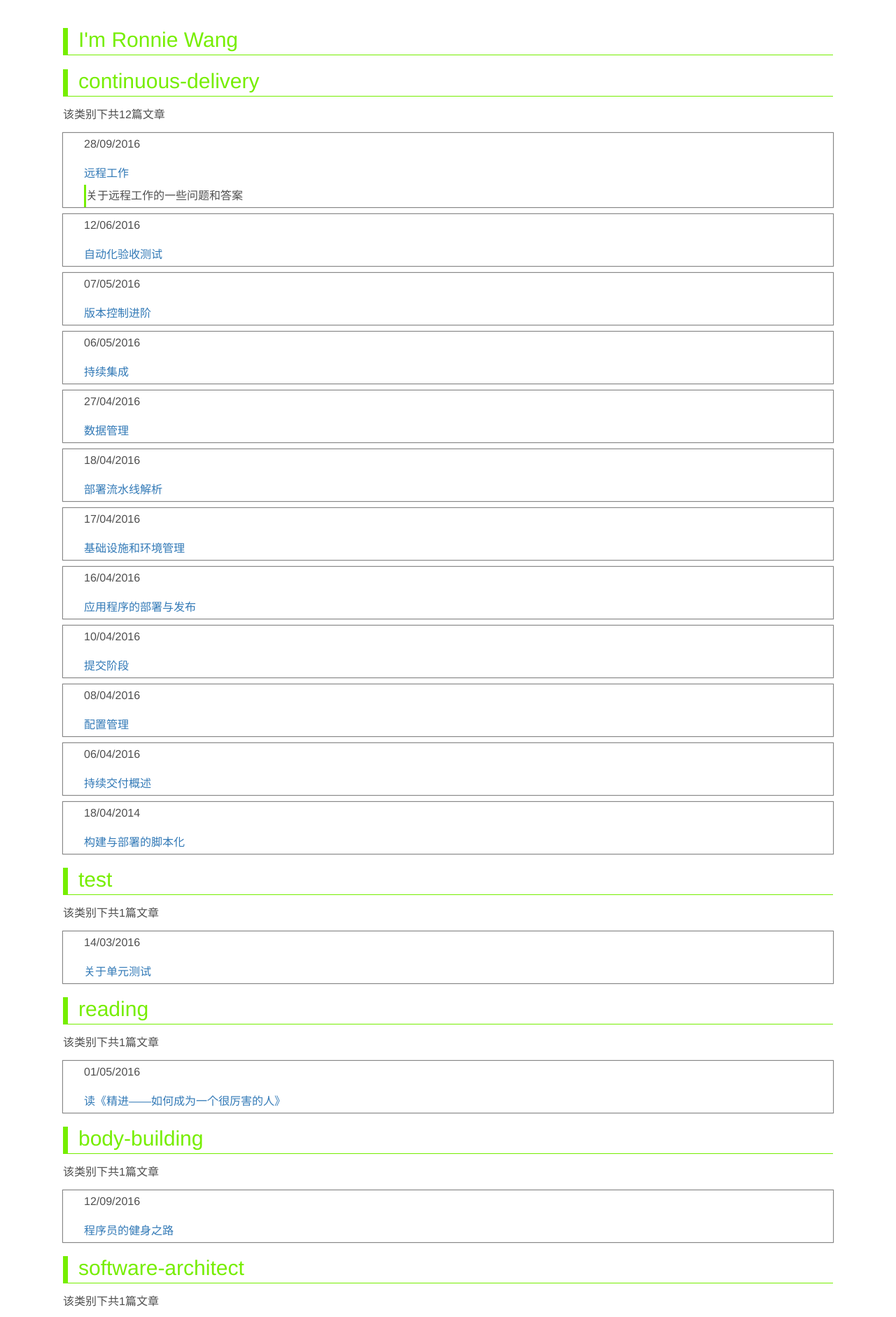
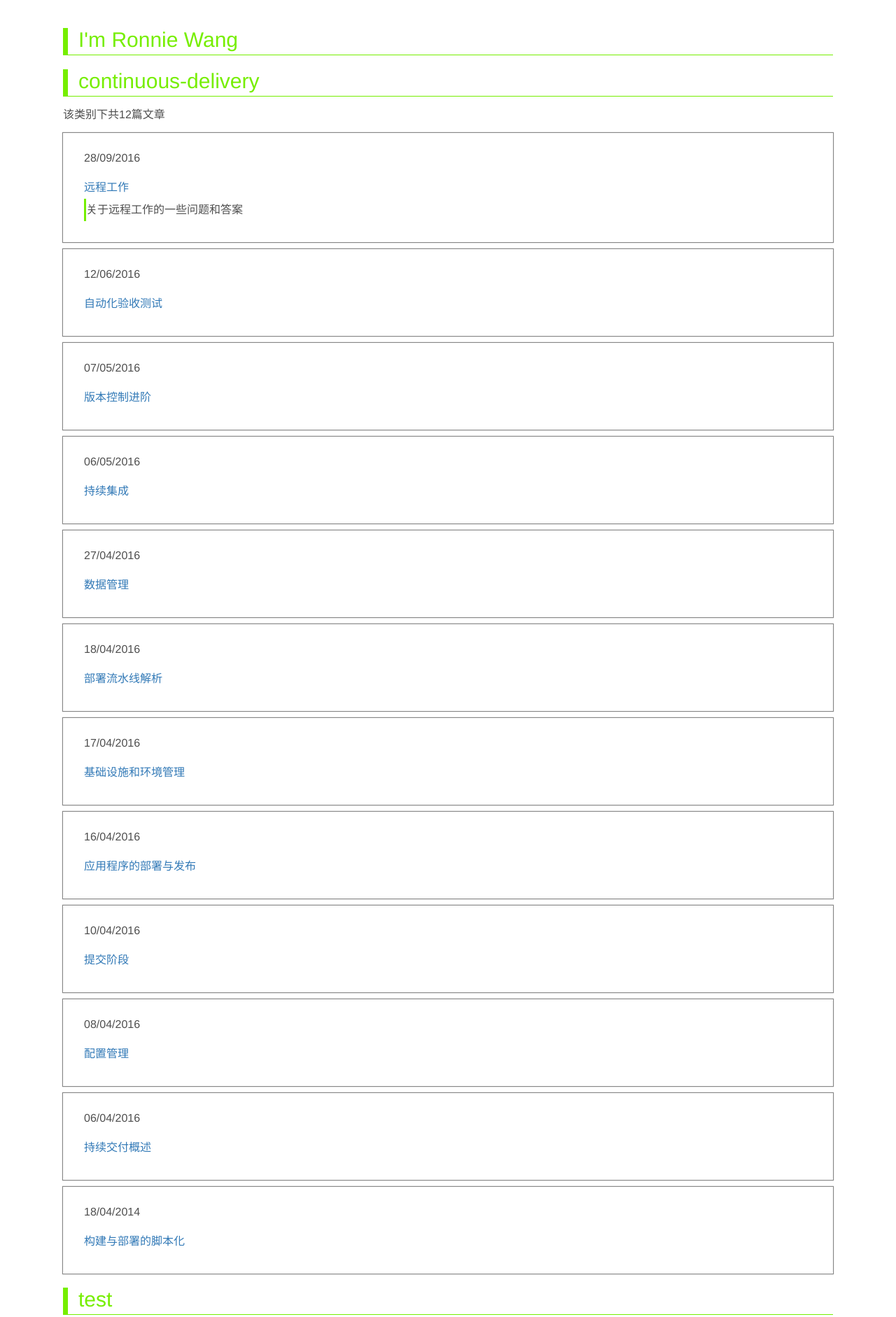
Before and after one commit to ronniewang/ronniewang.github.io, a Jekyll site: the page built from index.html, in a window 1280 px wide. Shown: the top 1882 px of the page at 70% size. Built offline with Jekyll 4.4.1, drawn with Linux system fonts in a browser that asks for light colours.

Commit message:
Update default.html

```diff
--- a/_layouts/default.html
+++ b/_layouts/default.html
@@ -44,7 +44,7 @@
 /*             background-color: #f8f8f8; */
             margin: 10px 0px 10px 0px;
             box-shadow: 0px 0px 1px 1px #888888;
-            padding-left: 30px;
+            padding: 20px 0px 20px 30px;
         }
 
     </style>
```
